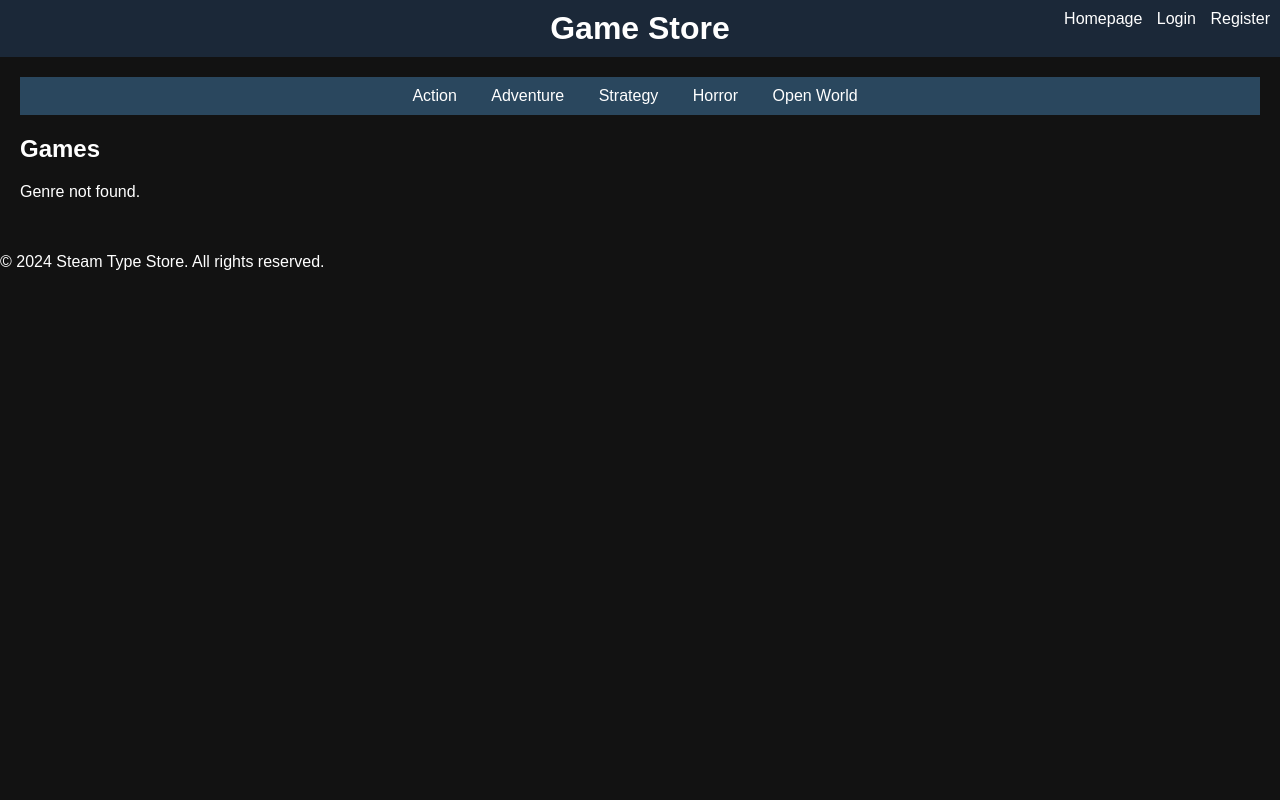
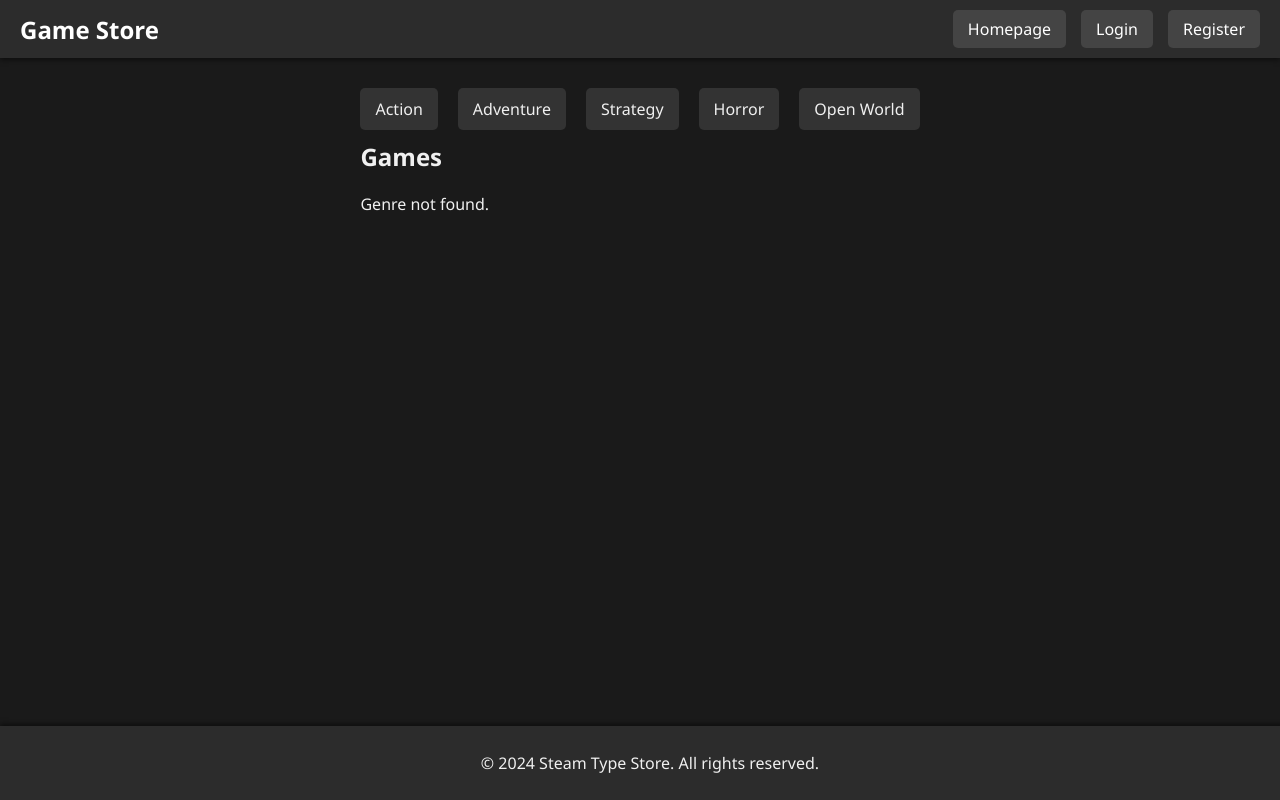
Before and after one commit to Fabian-AMXYZ/CS, a PHP site: page /games.php in a window 1280 px wide. Run offline with PHP 8.4, Linux system fonts and the light colour scheme.

Commit message:
Update styles.css

```diff
--- a/styles.css
+++ b/styles.css
@@ -1,123 +1,134 @@
 body {
-    font-family: Arial, sans-serif;
+    background-color: #1a1a1a;
+    color: #f0f0f0;
+    font-family: 'Segoe UI', Tahoma, Geneva, Verdana, sans-serif;
     margin: 0;
     padding: 0;
-    background-color: #121212;
-    color: #ffffff;
+    display: flex;
+    flex-direction: column;
+    min-height: 100vh;
 }
 
 header {
-    background-color: #1b2838;
-    color: white;
-    padding: 10px 0;
-    text-align: center;
-    position: relative;
+    background-color: #2c2c2c;
+    display: flex;
+    justify-content: space-between;
+    align-items: center;
+    padding: 10px 20px;
+    box-shadow: 0 2px 5px rgba(0, 0, 0, 0.5);
 }
 
 header h1 {
     margin: 0;
+    font-size: 1.5rem;
+    color: #ffffff;
 }
 
 .auth-links {
-    position: absolute;
-    top: 10px;
-    right: 10px;
+    display: flex;
+    gap: 15px;
 }
 
 .auth-links a {
-    color: white;
-    margin-left: 10px;
+    color: #ffffff;
     text-decoration: none;
+    padding: 8px 15px;
+    background-color: #444;
+    border-radius: 5px;
+    transition: background-color 0.3s ease, color 0.3s ease;
+}
+
+.auth-links a:hover {
+    background-color: #666;
+    color: #ffffff;
 }
 
 nav ul {
-    list-style-type: none;
+    list-style: none;
     padding: 0;
-    background-color: #2a475e;
-    text-align: center;
-    margin: 0;
-    padding: 10px 0;
+    display: flex;
+    gap: 20px;
+    justify-content: center;
+    margin: 20px 0;
 }
 
 nav ul li {
     display: inline;
-    margin-right: 10px;
 }
 
 nav ul li a {
+    color: #f0f0f0;
     text-decoration: none;
-    color: #ffffff;
-    padding: 5px 10px;
-    border-radius: 3px;
+    padding: 10px 15px;
+    background-color: #333;
+    border-radius: 5px;
+    transition: background-color 0.3s ease, color 0.3s ease;
 }
 
 nav ul li a:hover {
-    background-color: #66c0f4;
+    background-color: #555;
+    color: #ffffff;
 }
 
 main {
     padding: 20px;
+    max-width: 1200px;
+    margin: 0 auto;
+    flex: 1;
+}
+
+#genres {
+    margin-top: 20px;
 }
 
 #games {
     display: flex;
     flex-wrap: wrap;
     gap: 20px;
+    justify-content: space-between;
 }
 
 .game {
-    border: 1px solid #333;
-    border-radius: 5px;
-    padding: 10px;
-    width: 30%;
-    background-color: #1b2838;
+    background-color: #2c2c2c;
+    padding: 15px;
+    border-radius: 10px;
+    width: calc(33.333% - 20px);
+    box-sizing: border-box;
+    text-align: center;
+    transition: transform 0.3s ease, box-shadow 0.3s ease;
+}
+
+.game:hover {
+    transform: translateY(-5px);
+    box-shadow: 0 5px 15px rgba(0, 0, 0, 0.5);
 }
 
 .game img {
     max-width: 100%;
+    border-radius: 10px;
     height: auto;
+    display: block;
+    margin: 0 auto 10px;
 }
 
 .game h3 {
-    margin-top: 0;
+    margin: 10px 0;
+    font-size: 1.25rem;
+    color: #f0f0f0;
 }
 
-form {
-    background-color: #1b2838;
-    padding: 20px;
-    border-radius: 5px;
-    max-width: 400px;
-    margin: auto;
+.game p {
+    margin: 0;
+    font-size: 0.9rem;
+    color: #cccccc;
 }
 
-form h2 {
-    margin-top: 0;
+footer {
+    background-color: #2c2c2c;
+    color: #f0f0f0;
+    text-align: center;
+    padding: 10px;
+    position: relative;
+    width: 100%;
+    box-shadow: 0 -2px 5px rgba(0, 0, 0, 0.5);
 }
-
-form label {
-    display: block;
-    margin: 10px 0 5px;
-}
-
-form input[type="text"], form input[type="password"] {
-    width: 100%;
-    padding: 10px;
-    margin-bottom: 10px;
-    border: 1px solid #1b2838;
-    border-radius: 3px;
-    background-color: #2a475e;
-    color: #ffffff;
-}
-
-form button {
-    background-color: #4CAF50;
-    color: white;
-    padding: 10px 20px;
-    border: none;
-    border-radius: 3px;
-    cursor: pointer;
-}
-
-form button:hover {
-    background-color: #45a049;
-}
```
